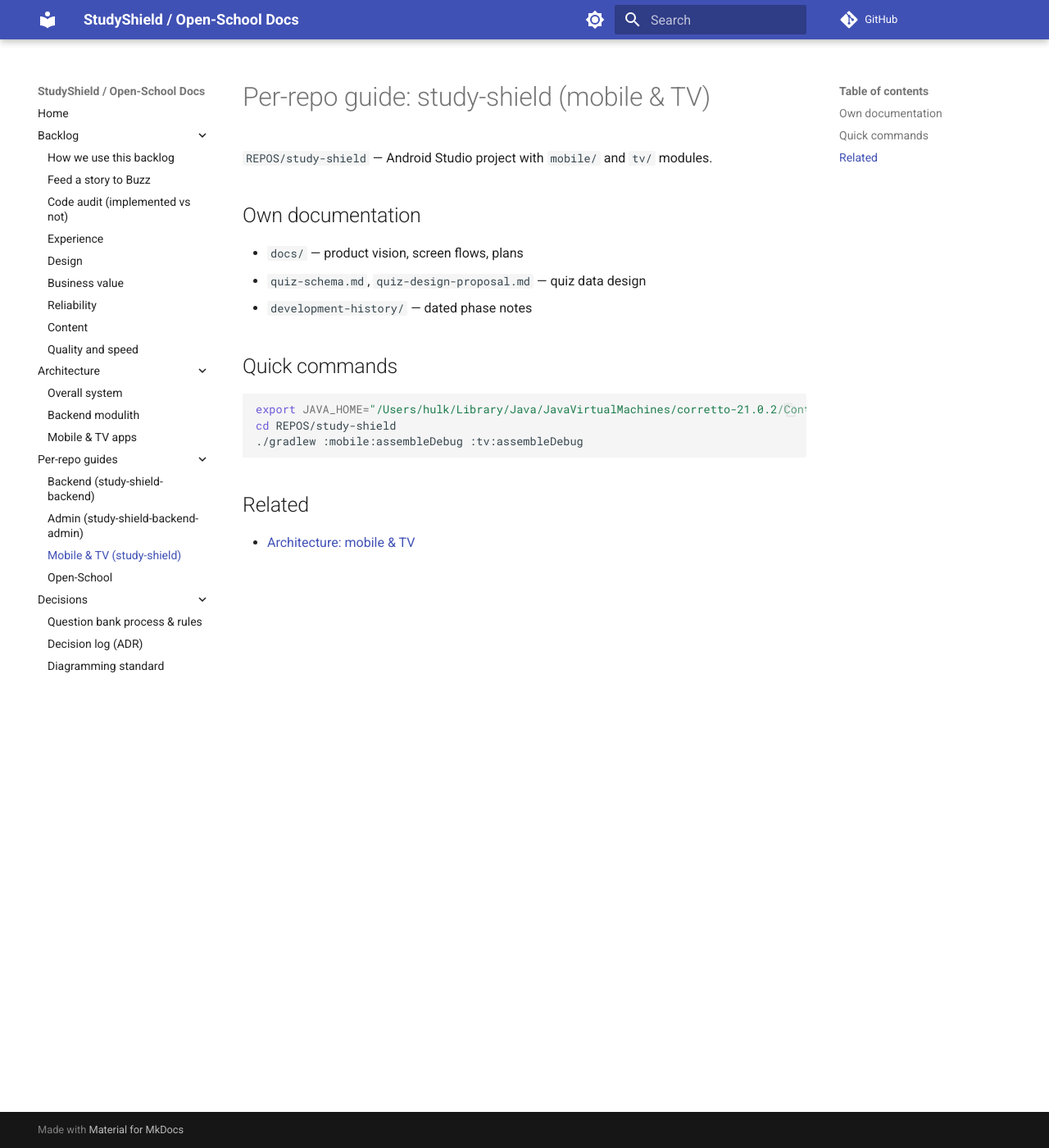
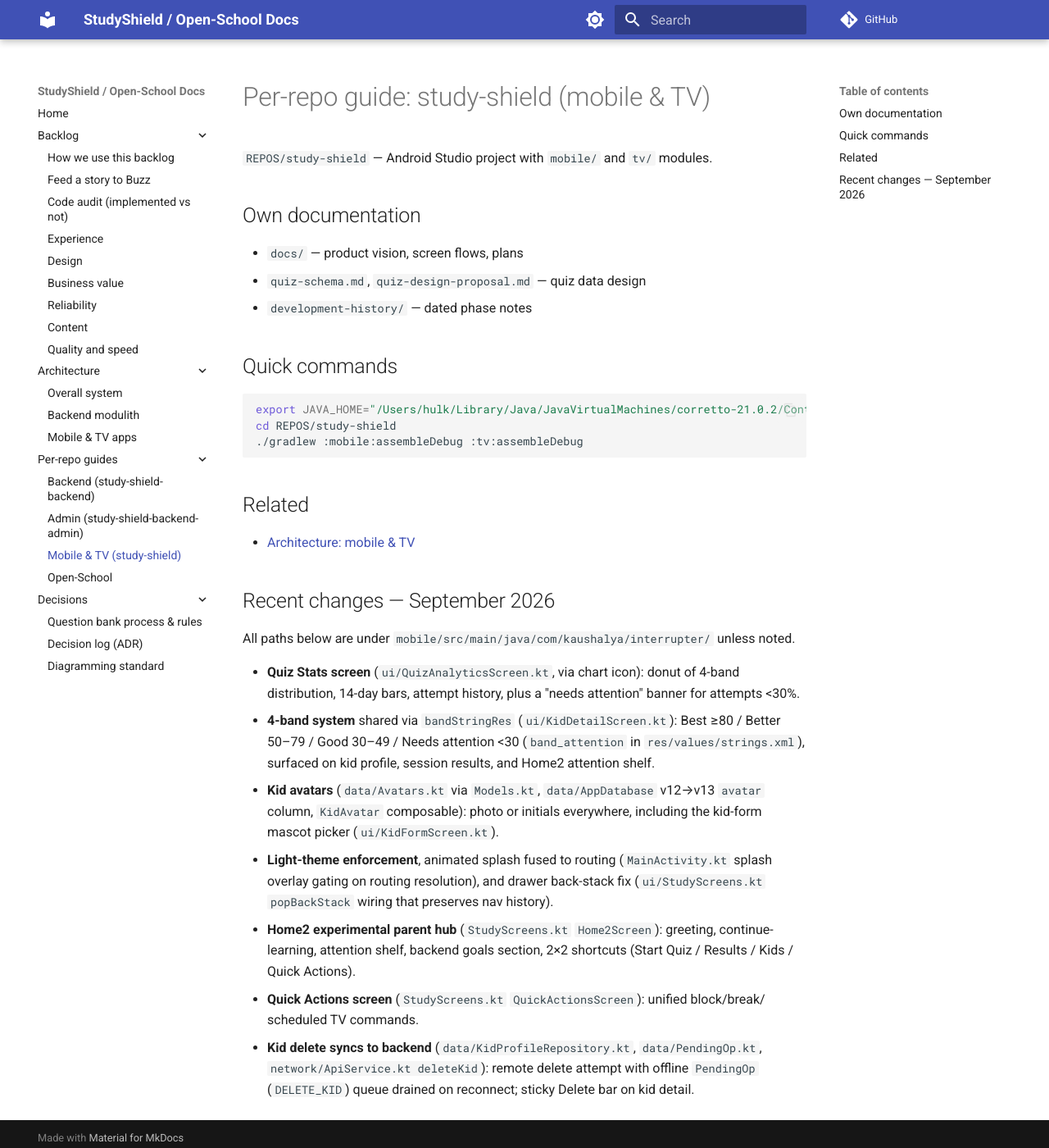
Before and after one commit to krushnatkhawale/study-shield-docs, an MkDocs documentation site: the page built from docs/per-repo/mobile-tv.md, in a window 1280 px wide and 1400 px high. Shown: the whole window at 82% size. Built offline with MkDocs 1.6.1 and Material for MkDocs 9.7.7, drawn with Linux system fonts in a browser that asks for light colours; comment, search, counter and statistics services are not loaded.

Commit message:
docs: September 2026 backend, admin and mobile updates

```diff
--- a/docs/per-repo/mobile-tv.md
+++ b/docs/per-repo/mobile-tv.md
@@ -19,3 +19,27 @@ cd REPOS/study-shield
 ## Related
 
 - [Architecture: mobile & TV](../architecture/mobile-tv.md)
+
+## Recent changes — September 2026
+
+All paths below are under `mobile/src/main/java/com/kaushalya/interrupter/` unless noted.
+
+- **Quiz Stats screen** (`ui/QuizAnalyticsScreen.kt`, via chart icon): donut of 4-band
+  distribution, 14-day bars, attempt history, plus a "needs attention" banner for attempts <30%.
+- **4-band system** shared via `bandStringRes` (`ui/KidDetailScreen.kt`): Best ≥80 /
+  Better 50–79 / Good 30–49 / Needs attention <30 (`band_attention` in `res/values/strings.xml`),
+  surfaced on kid profile, session results, and Home2 attention shelf.
+- **Kid avatars** (`data/Avatars.kt` via `Models.kt`, `data/AppDatabase` v12→v13 `avatar`
+  column, `KidAvatar` composable): photo or initials everywhere, including the kid-form
+  mascot picker (`ui/KidFormScreen.kt`).
+- **Light-theme enforcement**, animated splash fused to routing (`MainActivity.kt` splash
+  overlay gating on routing resolution), and drawer back-stack fix (`ui/StudyScreens.kt`
+  `popBackStack` wiring that preserves nav history).
+- **Home2 experimental parent hub** (`StudyScreens.kt` `Home2Screen`): greeting,
+  continue-learning, attention shelf, backend goals section, 2×2 shortcuts
+  (Start Quiz / Results / Kids / Quick Actions).
+- **Quick Actions screen** (`StudyScreens.kt` `QuickActionsScreen`): unified block/break/
+  scheduled TV commands.
+- **Kid delete syncs to backend** (`data/KidProfileRepository.kt`, `data/PendingOp.kt`,
+  `network/ApiService.kt deleteKid`): remote delete attempt with offline `PendingOp`
+  (`DELETE_KID`) queue drained on reconnect; sticky Delete bar on kid detail.
```
Also changed, not shown: docs/per-repo/admin.md (+15 -0 lines), docs/per-repo/backend.md (+23 -0 lines).
